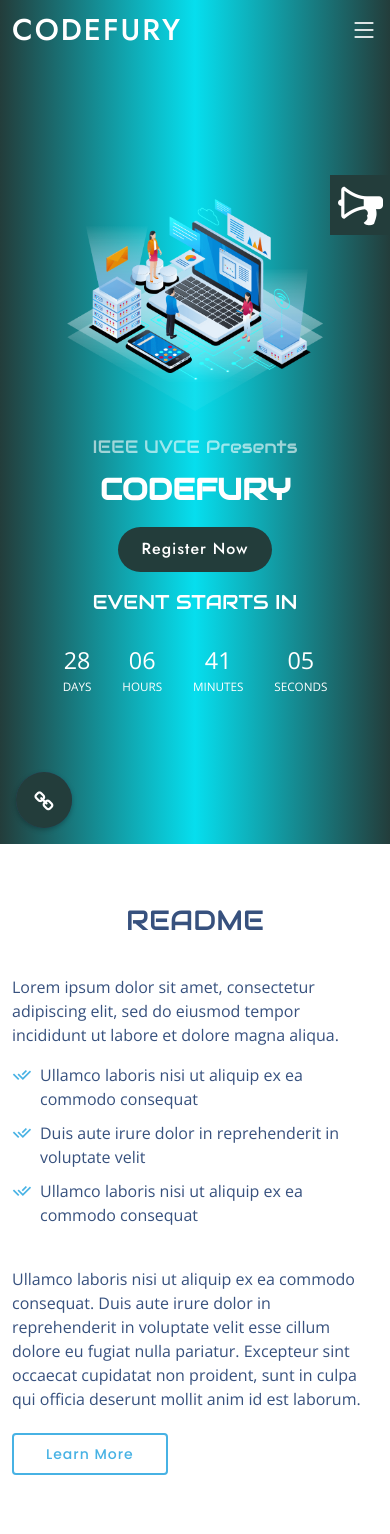
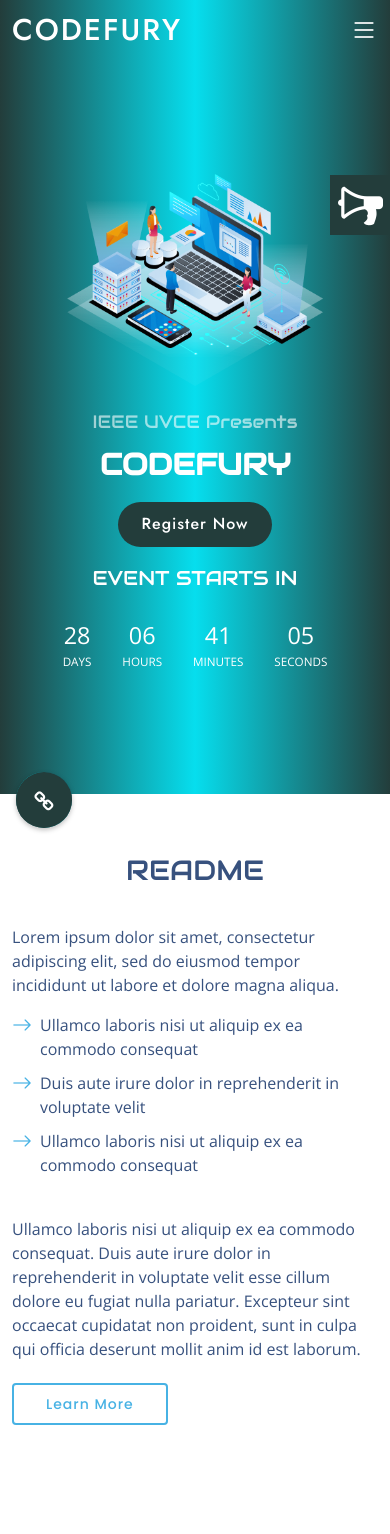
Before and after one commit to Nimitha-jagadeesha/Codefury, a Django app: page / in a window 390 px wide. Shown: the top 1534 px of the page. Run offline with Django 3.2, Linux system fonts and the light colour scheme; data that the repository does not hold is empty; some libraries are stand-ins or nearby versions.

Commit message:
removed vendor files and added CDNS
removed unwanted vendor files and added CDNs, this will greatly improve performance.
Also altered a couple of styles.

```diff
--- a/Codefury_app/static/css/style.css
+++ b/Codefury_app/static/css/style.css
@@ -493,32 +485,30 @@ h6 {
   animation: type 4s steps(60, end);
 }
 
-
-
- .cmd span{
+.cmd span {
   animation: blink 1s infinite;
 }
 
-  @keyframes type{
-    from { width: 0; }
-  }
-
-
-  @keyframes blink{
-    to{opacity: .0;}
-  }
-  @media screen and (max-width:650px)
-  {
-     .cmd p
-      {
-          font-size:25px;
-      }
-      .cmd button{
-          height:15px;
-          width:15px;
+@keyframes type {
+  from {
+    width: 0;
   }
 }
 
+@keyframes blink {
+  to {
+    opacity: 0;
+  }
+}
+@media screen and (max-width: 650px) {
+  .cmd p {
+    font-size: 25px;
+  }
+  .cmd button {
+    height: 15px;
+    width: 15px;
+  }
+}
 
 /*--------------------------------------------------------------
 # Social media handles Section
@@ -571,13 +563,19 @@ h6 {
   top: 0;
   right: 0;
   z-index: -2;
-  background-color: hsl(4, 98%, 60%);
-  transition: all .3s ease;
+  /* background-color: hsl(4, 98%, 60%); */
+  background: linear-gradient(
+    233deg,
+    rgb(35, 61, 78),
+    rgb(6, 222, 238),
+    rgb(35, 61, 59)
+  );
+  transition: all 0.3s ease;
 }
 
 .circular-menu.active:after {
   transform: scale3d(5.5, 5.5, 1);
-  transition-timing-function: cubic-bezier(.68, 1.55, .265, 1);
+  transition-timing-function: cubic-bezier(0.68, 1.55, 0.265, 1);
 }
 
 .circular-menu .items-wrapper {
@@ -745,7 +747,7 @@ h6 {
 
 @media (max-width: 991px) {
   #hero {
-    /* height: 100vh; */
+    height: fit-content;
     text-align: center;
   }
   #hero .animated {
--- a/Codefury_app/static/js/main.js
+++ b/Codefury_app/static/js/main.js
@@ -1,150 +1,162 @@
-
-(function() {
+(function () {
   "use strict";
 
   /**
    * Easy selector helper function
    */
   const select = (el, all = false) => {
-    el = el.trim()
+    el = el.trim();
     if (all) {
-      return [...document.querySelectorAll(el)]
+      return [...document.querySelectorAll(el)];
     } else {
-      return document.querySelector(el)
+      return document.querySelector(el);
     }
-  }
+  };
 
   /**
    * Easy event listener function
    */
   const on = (type, el, listener, all = false) => {
-    let selectEl = select(el, all)
+    let selectEl = select(el, all);
     if (selectEl) {
       if (all) {
-        selectEl.forEach(e => e.addEventListener(type, listener))
+        selectEl.forEach((e) => e.addEventListener(type, listener));
       } else {
-        selectEl.addEventListener(type, listener)
+        selectEl.addEventListener(type, listener);
       }
     }
-  }
+  };
 
   /**
    * Easy on scroll event listener
    */
   const onscroll = (el, listener) => {
-    el.addEventListener('scroll', listener)
-  }
+    el.addEventListener("scroll", listener);
+  };
 
   /**
    * Navbar links active state on scroll
    */
-  let navbarlinks = select('#navbar .scrollto', true)
+  let navbarlinks = select("#navbar .scrollto", true);
   const navbarlinksActive = () => {
-    let position = window.scrollY + 200
-    navbarlinks.forEach(navbarlink => {
-      if (!navbarlink.hash) return
-      let section = select(navbarlink.hash)
-      if (!section) return
-      if (position >= section.offsetTop && position <= (section.offsetTop + section.offsetHeight)) {
-        navbarlink.classList.add('active')
+    let position = window.scrollY + 200;
+    navbarlinks.forEach((navbarlink) => {
+      if (!navbarlink.hash) return;
+      let section = select(navbarlink.hash);
+      if (!section) return;
+      if (
+        position >= section.offsetTop &&
+        position <= section.offsetTop + section.offsetHeight
+      ) {
+        navbarlink.classList.add("active");
       } else {
-        navbarlink.classList.remove('active')
+        navbarlink.classList.remove("active");
       }
-    })
-  }
-  window.addEventListener('load', navbarlinksActive)
-  onscroll(document, navbarlinksActive)
+    });
+  };
+  window.addEventListener("load", navbarlinksActive);
+  onscroll(document, navbarlinksActive);
 
   /**
    * Scrolls to an element with header offset
    */
   const scrollto = (el) => {
-    let header = select('#header')
-    let offset = header.offsetHeight
+    let header = select("#header");
+    let offset = header.offsetHeight;
 
-    let elementPos = select(el).offsetTop
+    let elementPos = select(el).offsetTop;
     window.scrollTo({
       top: elementPos - offset,
-      behavior: 'smooth'
-    })
-  }
+      behavior: "smooth",
+    });
+  };
 
   /**
    * Toggle .header-scrolled class to #header when page is scrolled
    */
-  let selectHeader = select('#header')
+  let selectHeader = select("#header");
   if (selectHeader) {
     const headerScrolled = () => {
       if (window.scrollY > 100) {
-        selectHeader.classList.add('header-scrolled')
+        selectHeader.classList.add("header-scrolled");
       } else {
-        selectHeader.classList.remove('header-scrolled')
+        selectHeader.classList.remove("header-scrolled");
       }
-    }
-    window.addEventListener('load', headerScrolled)
-    onscroll(document, headerScrolled)
+    };
+    window.addEventListener("load", headerScrolled);
+    onscroll(document, headerScrolled);
   }
 
   /**
    * Back to top button
    */
-  let backtotop = select('.back-to-top')
+  let backtotop = select(".back-to-top");
   if (backtotop) {
     const toggleBacktotop = () => {
       if (window.scrollY > 100) {
-        backtotop.classList.add('active')
+        backtotop.classList.add("active");
       } else {
-        backtotop.classList.remove('active')
+        backtotop.classList.remove("active");
       }
-    }
-    window.addEventListener('load', toggleBacktotop)
-    onscroll(document, toggleBacktotop)
+    };
+    window.addEventListener("load", toggleBacktotop);
+    onscroll(document, toggleBacktotop);
   }
 
   /**
    * Mobile nav toggle
    */
-  on('click', '.mobile-nav-toggle', function(e) {
-    select('#navbar').classList.toggle('navbar-mobile')
-    this.classList.toggle('bi-list')
-    this.classList.toggle('bi-x')
-  })
+  on("click", ".mobile-nav-toggle", function (e) {
+    select("#navbar").classList.toggle("navbar-mobile");
+    this.classList.toggle("bi-list");
+    this.classList.toggle("bi-x");
+  });
 
   /**
    * Mobile nav dropdowns activate
    */
-  on('click', '.navbar .dropdown > a', function(e) {
-    if (select('#navbar').classList.contains('navbar-mobile')) {
-      e.preventDefault()
-      this.nextElementSibling.classList.toggle('dropdown-active')
+  on(
+    "click",
+    ".navbar .dropdown > a",
+    function (e) {
+      if (select("#navbar").classList.contains("navbar-mobile")) {
+        e.preventDefault();
+        this.nextElementSibling.classList.toggle("dropdown-active");
       }
-  }, true)
+    },
+    true
+  );
 
   /**
    * Scrool with ofset on links with a class name .scrollto
    */
-  on('click', '.scrollto', function(e) {
+  on(
+    "click",
+    ".scrollto",
+    function (e) {
       if (select(this.hash)) {
-      e.preventDefault()
+        e.preventDefault();
 
-      let navbar = select('#navbar')
-      if (navbar.classList.contains('navbar-mobile')) {
-        navbar.classList.remove('navbar-mobile')
-        let navbarToggle = select('.mobile-nav-toggle')
-        navbarToggle.classList.toggle('bi-list')
-        navbarToggle.classList.toggle('bi-x')
+        let navbar = select("#navbar");
+        if (navbar.classList.contains("navbar-mobile")) {
+          navbar.classList.remove("navbar-mobile");
+          let navbarToggle = select(".mobile-nav-toggle");
+          navbarToggle.classList.toggle("bi-list");
+          navbarToggle.classList.toggle("bi-x");
         }
-      scrollto(this.hash)
+        scrollto(this.hash);
       }
-  }, true)
+    },
+    true
+  );
 
   /**
    * Scroll with ofset on page load with hash links in the url
    */
-  window.addEventListener('load', () => {
+  window.addEventListener("load", () => {
     if (window.location.hash) {
       if (select(window.location.hash)) {
-        scrollto(window.location.hash)
+        scrollto(window.location.hash);
       }
     }
   });
@@ -152,10 +164,10 @@
   /**
    * Preloader
    */
-  let preloader = select('#preloader');
+  let preloader = select("#preloader");
   if (preloader) {
-    window.addEventListener('load', () => {
-      preloader.remove()
+    window.addEventListener("load", () => {
+      preloader.remove();
     });
   }
 
@@ -163,35 +175,30 @@
    * Initiate  glightbox
    */
   const glightbox = GLightbox({
-    selector: '.glightbox'
+    selector: ".glightbox",
   });
-
 
   /**
    * Animation on scroll
    */
-  window.addEventListener('load', () => {
+  window.addEventListener("load", () => {
     AOS.init({
       duration: 1000,
       easing: "ease-in-out",
       once: true,
-      mirror: false
+      mirror: false,
     });
   });
-
-})()
-
+})();
 
 //Announcement section
-function show_ann()
-{
- document.getElementById("ex").style.display="none";
-    document.getElementById("example").style.display="block";
+function show_ann() {
+  document.getElementById("ex").style.display = "none";
+  document.getElementById("example").style.display = "block";
 }
-function hide_ann()
-{
- document.getElementById("example").style.display="none";
-    document.getElementById("ex").style.display="block";
+function hide_ann() {
+  document.getElementById("example").style.display = "none";
+  document.getElementById("ex").style.display = "block";
 }
 
 /*
@@ -206,36 +213,30 @@ function hide_ann()
 
   let birthday = "Oct 01, 2021 09:00:00",
     countDown = new Date(birthday).getTime(),
-              x = setInterval(function() {
-
+    x = setInterval(function () {
       let now = new Date().getTime(),
         distance = countDown - now;
 
-                    var a,b,c,d;
-                   a= Math.floor(distance / (day));
-                   b= Math.floor((distance % (day)) / (hour));
-                   c= Math.floor((distance % (hour)) / (minute));
-                   d=Math.floor((distance % (minute)) / second);
+      var a, b, c, d;
+      a = Math.floor(distance / day);
+      b = Math.floor((distance % day) / hour);
+      c = Math.floor((distance % hour) / minute);
+      d = Math.floor((distance % minute) / second);
 
-                   if(a<10 && a>=0)
-                        document.getElementById("days").innerText="0"+a;
-                   else
-                        document.getElementById("days").innerText=a;
+      if (a < 10 && a >= 0) document.getElementById("days").innerText = "0" + a;
+      else document.getElementById("days").innerText = a;
 
-                    if(b<10 && b>=0)
-                        document.getElementById("hours").innerText="0"+b;
-                   else
-                        document.getElementById("hours").innerText=b;
+      if (b < 10 && b >= 0)
+        document.getElementById("hours").innerText = "0" + b;
+      else document.getElementById("hours").innerText = b;
 
-                    if(c<10 && c>=0)
-                        document.getElementById("minutes").innerText="0"+c;
-                   else
-                        document.getElementById("minutes").innerText=c;
+      if (c < 10 && c >= 0)
+        document.getElementById("minutes").innerText = "0" + c;
+      else document.getElementById("minutes").innerText = c;
 
-                    if(d<10 && d>=0)
-                        document.getElementById("seconds").innerText="0"+d;
-                   else
-                        document.getElementById("seconds").innerText=d;
+      if (d < 10 && d >= 0)
+        document.getElementById("seconds").innerText = "0" + d;
+      else document.getElementById("seconds").innerText = d;
 
       /*  document.getElementById("days").innerText = Math.floor(distance / (day)),
                   document.getElementById("hours").innerText = Math.floor((distance % (day)) / (hour)),
@@ -244,14 +245,13 @@ function hide_ann()
 
       //do something later when date is reached
       if (distance < 0) {
-
-                  document.getElementById("days").innerHTML="00";
-                  document.getElementById("hours").innerHTML="00";
-                  document.getElementById("minutes").innerHTML="00";
-                  document.getElementById("seconds").innerHTML="00";
+        document.getElementById("days").innerHTML = "00";
+        document.getElementById("hours").innerHTML = "00";
+        document.getElementById("minutes").innerHTML = "00";
+        document.getElementById("seconds").innerHTML = "00";
 
         clearInterval(x);
       }
       //seconds
-              }, 0)
-          }());
+    }, 0);
+})();
--- a/Codefury_app/templates/home.html
+++ b/Codefury_app/templates/home.html
@@ -22,15 +22,22 @@
   <!--Font awessome icon-->
   <link rel="stylesheet" href="https://cdnjs.cloudflare.com/ajax/libs/font-awesome/4.7.0/css/font-awesome.min.css">
   <!-- Vendor CSS Files -->
-  <link rel="stylesheet" href="https://maxcdn.bootstrapcdn.com/bootstrap/4.0.0/css/bootstrap.min.css"
-    integrity="sha384-Gn5384xqQ1aoWXA+058RXPxPg6fy4IWvTNh0E263XmFcJlSAwiGgFAW/dAiS6JXm" crossorigin="anonymous">
-  <link href="{% static 'vendor/aos/aos.css' %}" rel="stylesheet">
-  <link href="{% static 'vendor/bootstrap/css/bootstrap.min.css'%}" rel="stylesheet">
-  <link href="{% static 'vendor/bootstrap-icons/bootstrap-icons.css'%}" rel="stylesheet">
-  <link href="{% static 'vendor/boxicons/css/boxicons.min.css' %}" rel="stylesheet">
-  <link href="{% static 'vendor/glightbox/css/glightbox.min.css'%}" rel="stylesheet">
-  <link href="{% static 'vendor/remixicon/remixicon.css' %}" rel="stylesheet">
-  <link href="{% static 'vendor/swiper/swiper-bundle.min.css' %}" rel="stylesheet">
+
+  <link href="https://cdn.jsdelivr.net/npm/bootstrap@5.0.2/dist/css/bootstrap.min.css" rel="stylesheet"
+    integrity="sha384-EVSTQN3/azprG1Anm3QDgpJLIm9Nao0Yz1ztcQTwFspd3yD65VohhpuuCOmLASjC" crossorigin="anonymous">
+  <!-- AOSlibrary  -->
+  <link href="https://unpkg.com/aos@2.3.1/dist/aos.css" rel="stylesheet">
+
+  <!-- <link href="{% static 'vendor/bootstrap/css/bootstrap.min.css'%}" rel="stylesheet"> -->
+  <!-- <link href="{% static 'vendor/bootstrap-icons/bootstrap-icons.css'%}" rel="stylesheet"> -->
+  <!-- bootstrap icons -->
+  <link rel="stylesheet" href="https://cdn.jsdelivr.net/npm/bootstrap-icons@1.3.0/font/bootstrap-icons.css">
+  <!-- <link href="{% static 'vendor/boxicons/css/boxicons.min.css' %}" rel="stylesheet"> -->
+  <!-- box icons -->
+  <link href='https://unpkg.com/boxicons@2.0.9/css/boxicons.min.css' rel='stylesheet'>
+  <!-- <link href="{% static 'vendor/glightbox/css/glightbox.min.css'%}" rel="stylesheet"> -->
+  <!-- <link href="{% static 'vendor/remixicon/remixicon.css' %}" rel="stylesheet"> -->
+  <!-- <link href="{% static 'vendor/swiper/swiper-bundle.min.css' %}" rel="stylesheet"> -->
 
   <!-- Template Main CSS File -->
   <link href="{% static 'css/style.css' %}" rel="stylesheet">
@@ -44,7 +51,7 @@
   <header id="header" class="fixed-top " style="z-index:2;">
     <div class="container d-flex align-items-center" id="navbarhead">
 
-      <h1 class="logo me-auto" ><a href="#">CODEFURY</a></h1>
+      <h1 class="logo me-auto"><a href="#">CODEFURY</a></h1>
 
       <!-- <a href="index.html" class="logo me-auto"><img src="assets/img/logo.png" alt="" class="img-fluid"></a>-->
 
@@ -53,7 +60,7 @@
           <li><a class="nav-link scrollto active" href="#hero">Home</a></li>
           <li><a class="nav-link scrollto" href="#about">About</a></li>
           <li><a class="nav-link scrollto" href="#sponser">Sponsors</a></li>
-          <li><a class="nav-link   scrollto" href="#gallery">Gallery</a></li>
+          <li><a class="nav-link scrollto" href="#gallery">Gallery</a></li>
           <li><a class="nav-link scrollto" href="#footercontact">Contact</a></li>
         </ul>
         <i class="bi bi-list mobile-nav-toggle"></i>
@@ -74,11 +81,13 @@
       <button class="bred" disabled></button>
       <button class="byellow" disabled></button>
       <button class="bgreen" disabled></button>
-      <i class="fa fa-close" style="color:red;font-size:35px;cursor:pointer;z-index:100;float:right;margin-right:20px" onclick="hide_ann()"></i>
+      <i class="fa fa-close" style="color:red;font-size:35px;cursor:pointer;z-index:100;float:right;margin-right:20px"
+        onclick="hide_ann()"></i>
 
       <p>Announcemets<br><br>
         No announcements yet<br><br>
-Stay tuned<span>_</span></p> </div>
+        Stay tuned<span>_</span></p>
+    </div>
 
   </div>
   <!-- ========= Social media handles =======-->
@@ -116,8 +125,8 @@ Stay tuned<span>_</span></p> </div>
 
         </div>
         <div class="col-md-6 order-1 order-md-2 hero-img" data-aos="zoom-in" data-aos-delay="200">
-          <img src="{% static 'img/hero-img.png' %}" class="img-fluid animated" alt="" style="display: block; margin-left: auto;margin-right: auto; width: 70%;"
-            id="heroimg">
+          <img src="{% static 'img/hero-img.png' %}" class="img-fluid animated" alt=""
+            style="display: block; margin-left: auto;margin-right: auto; width: 70%;" id="heroimg">
         </div>
       </div>
       <!-- Countdown -->
@@ -169,9 +178,9 @@ Stay tuned<span>_</span></p> </div>
               magna aliqua.
             </p>
             <ul>
-              <li><i class="ri-check-double-line"></i> Ullamco laboris nisi ut aliquip ex ea commodo consequat</li>
-              <li><i class="ri-check-double-line"></i> Duis aute irure dolor in reprehenderit in voluptate velit</li>
-              <li><i class="ri-check-double-line"></i> Ullamco laboris nisi ut aliquip ex ea commodo consequat</li>
+              <li><i class="bi bi-arrow-right"></i></i> Ullamco laboris nisi ut aliquip ex ea commodo consequat</li>
+              <li><i class="bi bi-arrow-right"></i></i> Duis aute irure dolor in reprehenderit in voluptate velit</li>
+              <li><i class="bi bi-arrow-right"></i></i> Ullamco laboris nisi ut aliquip ex ea commodo consequat</li>
             </ul>
           </div>
           <div class="col-lg-6 pt-4 pt-lg-0">
@@ -231,7 +240,7 @@ Stay tuned<span>_</span></p> </div>
 
         <div class="section-title">
           <h1>Gallery</h1>
-          <div id="carouselExampleControls" class="carousel slide" data-ride="carousel">
+          <div id="carouselExampleControls" class="carousel slide" data-bs-ride="carousel">
             <div class="carousel-inner">
               <div class="carousel-item active">
                 <img class="d-block w-100" src="{% static 'img/1.jpg' %}" alt="First slide">
@@ -243,14 +252,16 @@ Stay tuned<span>_</span></p> </div>
                 <img class="d-block w-100" src="{% static 'img/1.jpg' %}" alt="Third slide">
               </div>
             </div>
-            <a class="carousel-control-prev" href="#carouselExampleControls" role="button" data-slide="prev">
+            <button class="carousel-control-prev" type="button" data-bs-target="#carouselExampleControls"
+              data-bs-slide="prev">
               <span class="carousel-control-prev-icon" aria-hidden="true"></span>
-              <span class="sr-only">Previous</span>
-            </a>
-            <a class="carousel-control-next" href="#carouselExampleControls" role="button" data-slide="next">
+              <span class="visually-hidden">Previous</span>
+            </button>
+            <button class="carousel-control-next" type="button" data-bs-target="#carouselExampleControls"
+              data-bs-slide="next">
               <span class="carousel-control-next-icon" aria-hidden="true"></span>
-              <span class="sr-only">Next</span>
-            </a>
+              <span class="visually-hidden">Next</span>
+            </button>
           </div>
 
 
@@ -375,22 +386,32 @@ Stay tuned<span>_</span></p> </div>
 
   <!-- Vendor JS Files -->
 
-  <script src="{% static 'vendor/aos/aos.js' %}"></script>
-  <script src="{% static 'vendor/bootstrap/js/bootstrap.bundle.min.js' %}"></script>
-  <script src="{% static 'vendor/glightbox/js/glightbox.min.js' %}"></script>
-  <script src="{% static 'vendor/isotope-layout/isotope.pkgd.min.js' %}"></script>
-  <script src="{% static 'vendor/swiper/swiper-bundle.min.js' %}"></script>
-  <script src="{% static 'vendor/waypoints/noframework.waypoints.js' %}"></script>
+  <!-- <script src="{% static 'vendor/aos/aos.js' %}"></script> -->
+  <script src="https://cdnjs.cloudflare.com/ajax/libs/aos/2.3.4/aos.js"
+    integrity="sha512-A7AYk1fGKX6S2SsHywmPkrnzTZHrgiVT7GcQkLGDe2ev0aWb8zejytzS8wjo7PGEXKqJOrjQ4oORtnimIRZBtw=="
+    crossorigin="anonymous" referrerpolicy="no-referrer"></script>
+  <!-- <script src="{% static 'vendor/bootstrap/js/bootstrap.bundle.min.js' %}"></script> -->
+  <!-- <script src="{% static 'vendor/glightbox/js/glightbox.min.js' %}"></script> -->
+  <script src="https://cdn.jsdelivr.net/gh/mcstudios/glightbox/dist/js/glightbox.min.js"></script>
+  <!-- <script src="{% static 'vendor/isotope-layout/isotope.pkgd.min.js' %}"></script> -->
+  <!-- <script src="{% static 'vendor/swiper/swiper-bundle.min.js' %}"></script> -->
+  <!-- <script src="{% static 'vendor/waypoints/noframework.waypoints.js' %}"></script> -->
 
-  <script src="https://code.jquery.com/jquery-3.2.1.slim.min.js"
+  <script src="https://cdn.jsdelivr.net/npm/@popperjs/core@2.9.2/dist/umd/popper.min.js"
+    integrity="sha384-IQsoLXl5PILFhosVNubq5LC7Qb9DXgDA9i+tQ8Zj3iwWAwPtgFTxbJ8NT4GN1R8p"
+    crossorigin="anonymous"></script>
+  <script src="https://cdn.jsdelivr.net/npm/bootstrap@5.0.2/dist/js/bootstrap.min.js"
+    integrity="sha384-cVKIPhGWiC2Al4u+LWgxfKTRIcfu0JTxR+EQDz/bgldoEyl4H0zUF0QKbrJ0EcQF"
+    crossorigin="anonymous"></script>
+  <!-- <script src="https://code.jquery.com/jquery-3.2.1.slim.min.js"
     integrity="sha384-KJ3o2DKtIkvYIK3UENzmM7KCkRr/rE9/Qpg6aAZGJwFDMVNA/GpGFF93hXpG5KkN"
-    crossorigin="anonymous"></script>
-  <script src="https://cdnjs.cloudflare.com/ajax/libs/popper.js/1.12.9/umd/popper.min.js"
+    crossorigin="anonymous"></script> -->
+  <!-- <script src="https://cdnjs.cloudflare.com/ajax/libs/popper.js/1.12.9/umd/popper.min.js"
     integrity="sha384-ApNbgh9B+Y1QKtv3Rn7W3mgPxhU9K/ScQsAP7hUibX39j7fakFPskvXusvfa0b4Q"
     crossorigin="anonymous"></script>
   <script src="https://maxcdn.bootstrapcdn.com/bootstrap/4.0.0/js/bootstrap.min.js"
     integrity="sha384-JZR6Spejh4U02d8jOt6vLEHfe/JQGiRRSQQxSfFWpi1MquVdAyjUar5+76PVCmYl"
-    crossorigin="anonymous"></script>
+    crossorigin="anonymous"></script> -->
 
   <!-- Template Main JS File -->
   <script src="{% static 'js/main.js' %}"></script>
```
Also changed, not shown: other parts of Codefury_app/static/css/style.css (+41 -43 lines). Lines whose indentation alone changed are shown as unchanged.
